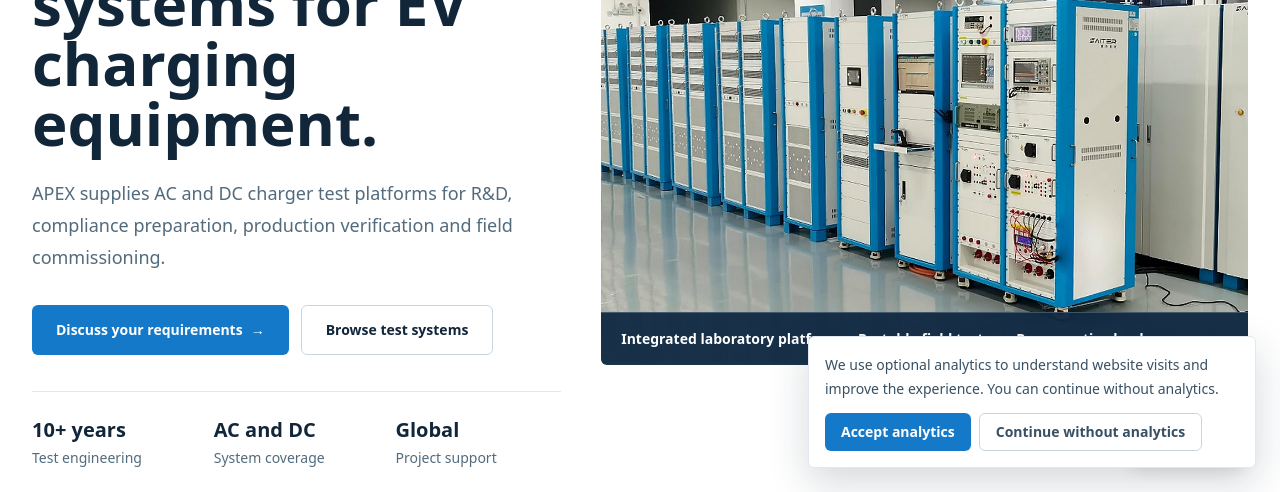
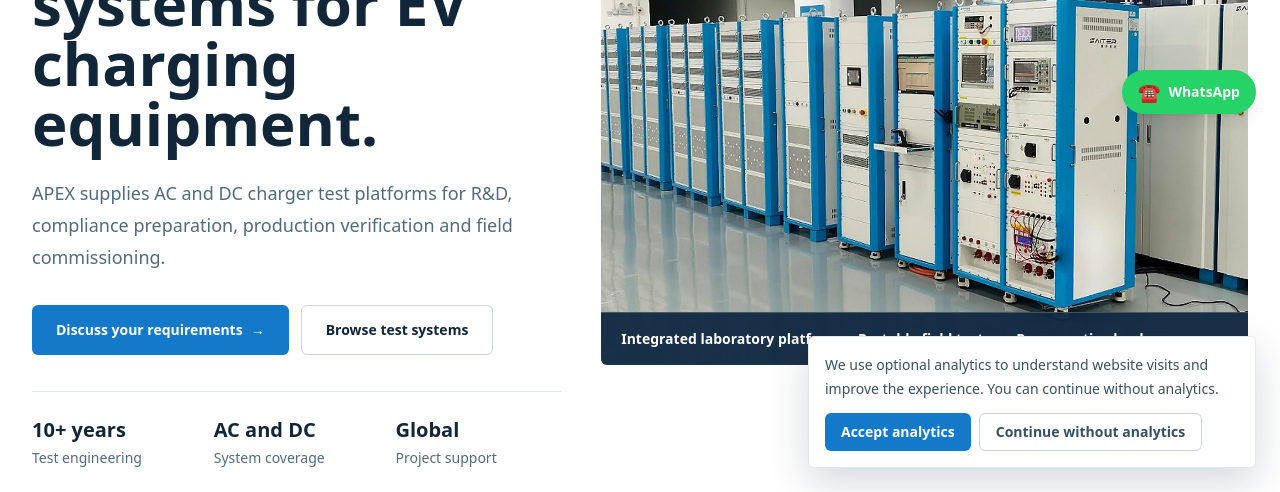
Before and after one commit to apexevtech/apexevtech-website, a Next.js app: page / in a window 1280 px wide. Shown: the part 308-800 px from the top of the page. Built offline with nearby package versions, Linux system fonts and the light colour scheme; no server answers.

Commit message:
fix: center WhatsApp contact action

```diff
--- a/components/WhatsAppButton.styles.ts
+++ b/components/WhatsAppButton.styles.ts
@@ -1,2 +1,2 @@
 export const whatsappButtonClassName =
-  "fixed bottom-7 right-7 z-50 inline-flex items-center gap-2 rounded-full bg-[#25D366] px-4 py-3 text-sm font-bold text-white shadow-lg transition hover:bg-[#1ebe5d] hover:shadow-xl";
+  "fixed top-1/2 right-4 z-50 inline-flex -translate-y-1/2 items-center gap-2 rounded-full bg-[#25D366] px-3 py-2.5 text-xs font-bold text-white shadow-lg transition hover:bg-[#1ebe5d] hover:shadow-xl sm:right-6 sm:px-4 sm:py-3 sm:text-sm";
--- a/components/WhatsAppButton.tsx
+++ b/components/WhatsAppButton.tsx
@@ -12,7 +12,7 @@
       aria-label="Contact APEX on WhatsApp"
       className={whatsappButtonClassName}
     >
-      <span aria-hidden="true" className="text-xl leading-none">◉</span>
+      <span aria-hidden="true" className="text-lg leading-none">☎</span>
       <span>WhatsApp</span>
     </a>
   );
```
Also changed, not shown: 1 other file (tests, documents, lock files or other folders).
